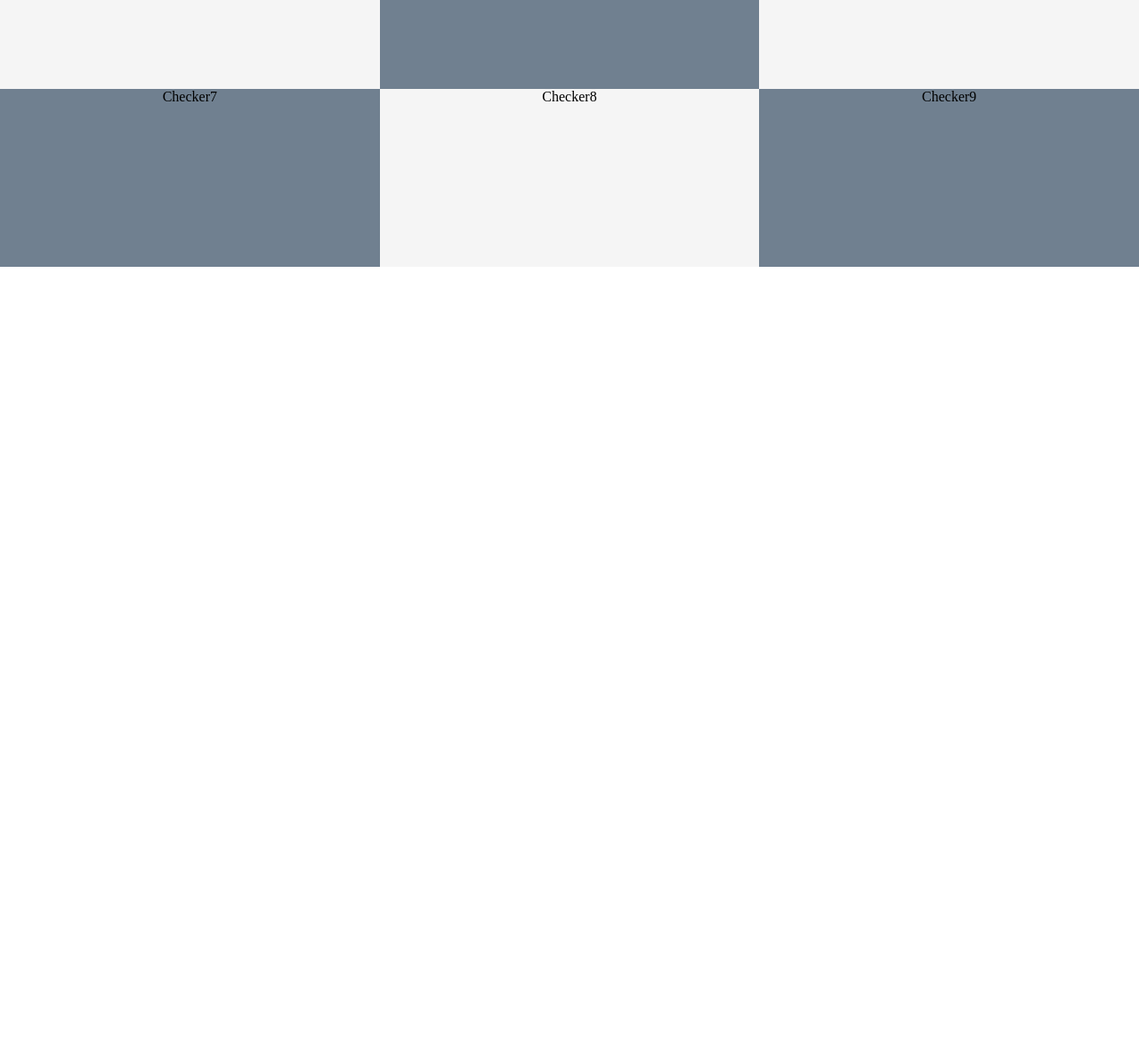
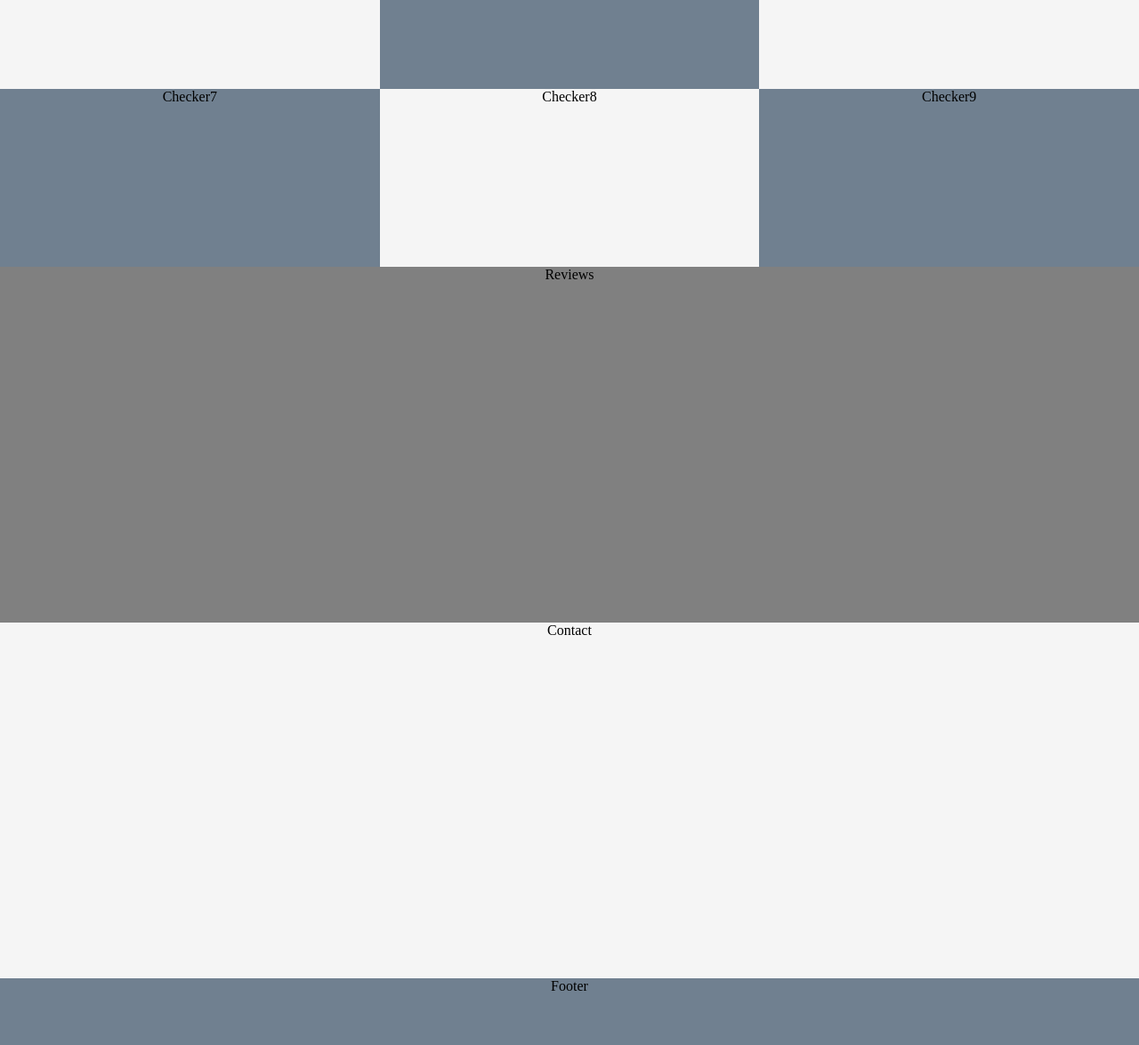
Before and after one commit to ABardot/TuscanyVillaP5, a plain HTML site: page TuscanyVilla/index.html in a window 1280 px wide. Shown: the part 2620-3795 px from the top of the page at 89% size. Before the commit the page ends 2920 px from the top, so only its background shows below. Drawn offline with Linux system fonts and the light colour scheme.

Commit message:
Finished columns for checkers, reviews, contact & footer

```diff
--- a/TuscanyVilla/index.html
+++ b/TuscanyVilla/index.html
@@ -32,6 +32,9 @@
         <div class="item14">Checker7</div>
         <div class="item15">Checker8</div>
         <div class="item16">Checker9</div>
+        <div class="item17">Reviews</div>
+        <div class="item18">Contact</div>
+        <div class="item19">Footer</div>
 
 
     </div>
--- a/TuscanyVilla/style.css
+++ b/TuscanyVilla/style.css
@@ -4,7 +4,7 @@ body {
 
 .grid-container {
     display: grid;
-    grid-template-areas: 'nav nav nav nav nav nav' 'landing landing landing landing landing landing' 'Locations Locations Locations Locations Locations Locations' 'Location1 Location1 Location1 Location1 Location1 Location1' 'Location2 Location2 Location2 Location2 Location2 Location2' 'Location3 Location3 Location3 Location3 Location3 Location3' 'Ammenities Ammenities Ammenities Ammenities Ammenities Ammenities' 'Checker1 Checker1 Checker2 Checker2 Checker3 Checker3' 'Checker4 Checker4 Checker5 Checker5 Checker6 Checker6' 'Checker7 Checker7 Checker8 Checker8 Checker9 Checker9';
+    grid-template-areas: 'nav nav nav nav nav nav' 'landing landing landing landing landing landing' 'Locations Locations Locations Locations Locations Locations' 'Location1 Location1 Location1 Location1 Location1 Location1' 'Location2 Location2 Location2 Location2 Location2 Location2' 'Location3 Location3 Location3 Location3 Location3 Location3' 'Ammenities Ammenities Ammenities Ammenities Ammenities Ammenities' 'Checker1 Checker1 Checker2 Checker2 Checker3 Checker3' 'Checker4 Checker4 Checker5 Checker5 Checker6 Checker6' 'Checker7 Checker7 Checker8 Checker8 Checker9 Checker9' 'Reviews Reviews Reviews Reviews Reviews Reviews' 'Contact Contact Contact Contact Contact Contact' 'Footer Footer Footer Footer Footer Footer';
     background-color: darkslategrey;
     margin-top: 20px;
     height: 1500px; /* Used in this example to enable scrolling */
@@ -120,6 +120,23 @@ body {
     height: 200px;
 }
 
+.item17 {
+    grid-area: Reviews;
+    background-color: grey;
+    height: 400px;
+}
+
+.item18 {
+    grid-area: Contact;
+    background-color: whitesmoke;
+    height: 400px;
+}
+
+.item19 {
+    grid-area: Footer;
+    background-color: slategrey;
+    height: 75px;
+}
 
 
 
```
